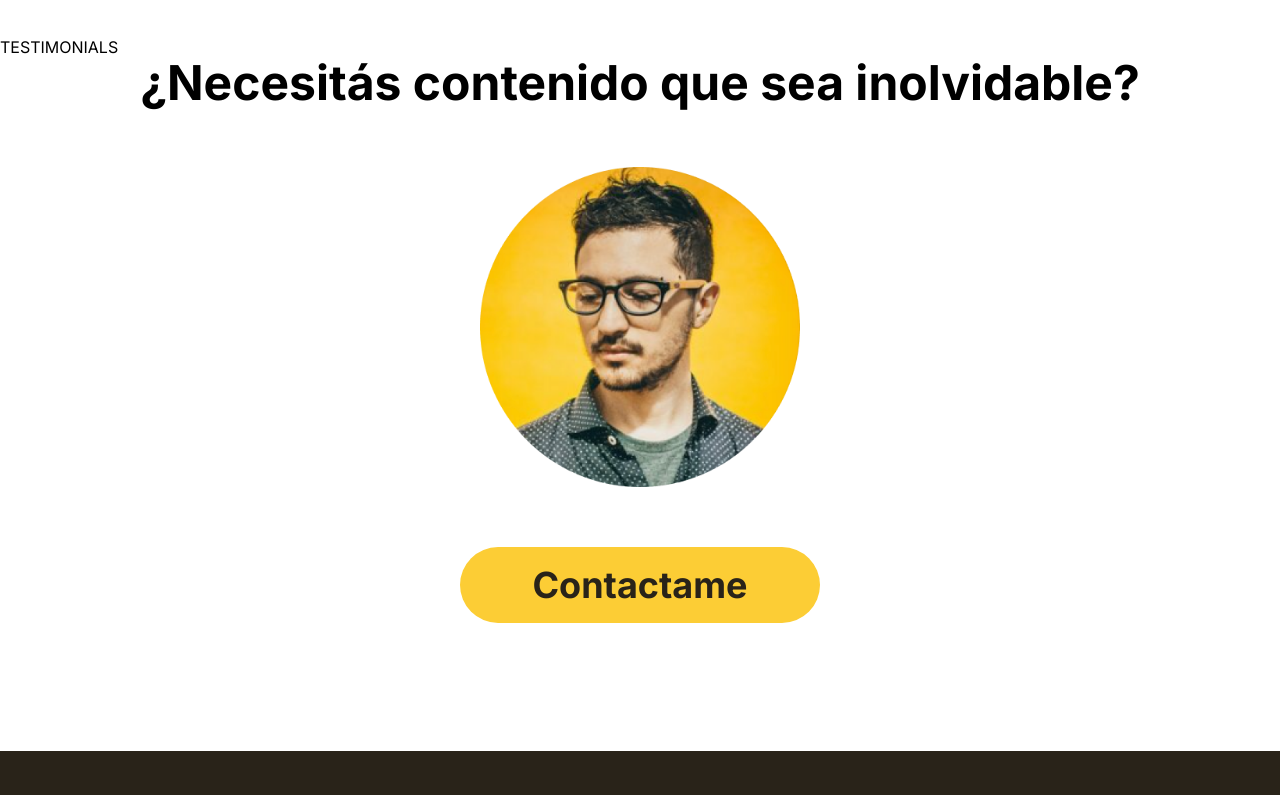
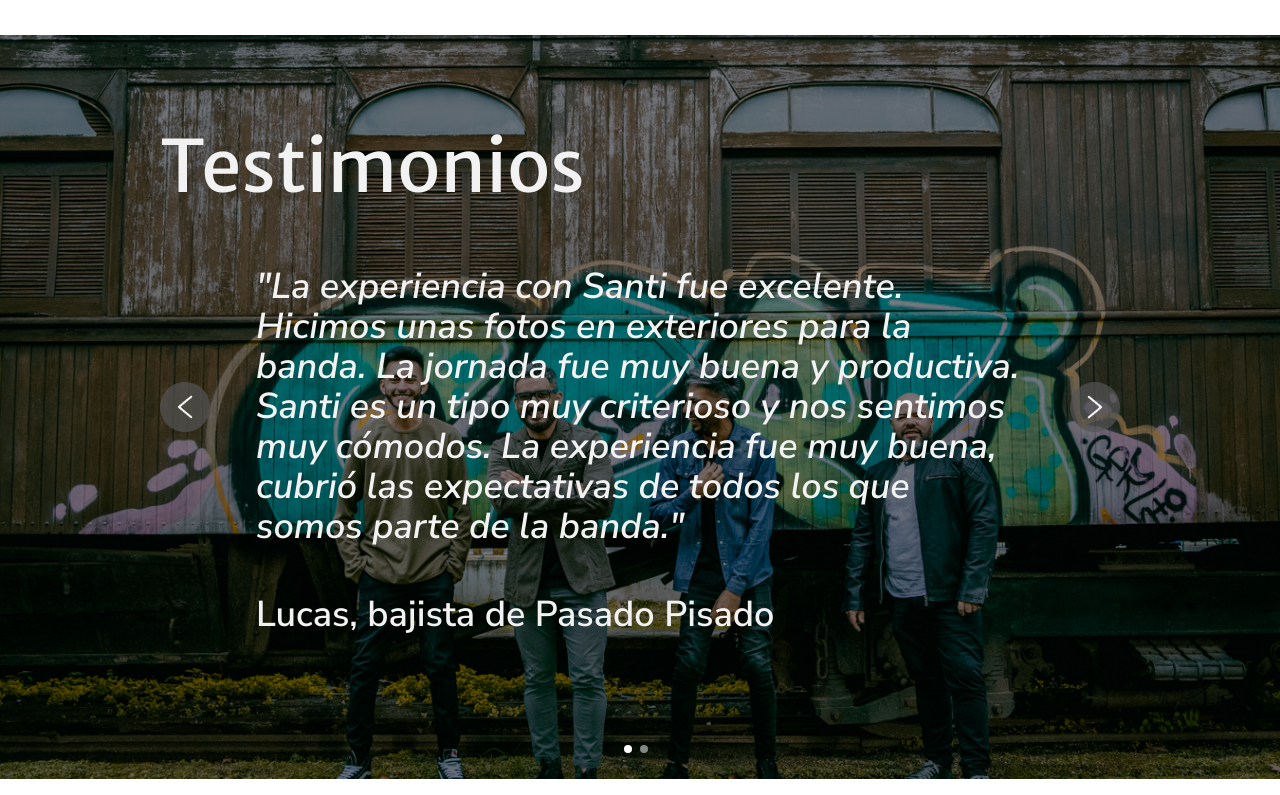
Before and after one commit to FooTalent/Landing-SantiCuoreph, a Next.js app: page / in a window 1280 px wide. Shown: the part 2680-3475 px from the top of the page. Built offline with nearby package versions, Linux system fonts and the light colour scheme.

Commit message:
testimonio terminado

```diff
--- /dev/null
+++ b/src/app/Componentes/Slideshow/Testimonials.tsx
@@ -0,0 +1,105 @@
+"use client";
+import Image from "next/image";
+import React from "react";
+import { Slide } from "react-slideshow-image";
+import "react-slideshow-image/dist/styles.css";
+
+/* Componente de Indicadores */
+const SlideIndicator: React.FC<{ active: boolean }> = ({ active }) => (
+  <span
+    style={{
+      display: "inline-block",
+      width: "8px",
+      height: "8px",
+      borderRadius: "50%",
+      backgroundColor: active ? "#fff" : "rgba(255, 255, 255, 0.5)",
+      marginRight: "8px",
+      cursor: "pointer",
+    }}
+  />
+);
+/* Array con las imagenes que se mostraran, texto principal y texto secundario */
+/**
+ TODO -  OBTENER ESTE LISTADO POR PARAMETRO
+ */
+const slideImages = [
+  {
+    url: "/assets/img/Test1.JPG",
+    caption: `"La experiencia con Santi fue excelente. Hicimos unas fotos en exteriores para la banda. La jornada fue muy buena y productiva. Santi es un tipo muy criterioso y nos sentimos muy cómodos. La experiencia fue muy buena, cubrió las expectativas de todos los que somos parte de la banda."`,
+    caption2: "Lucas, bajista de Pasado Pisado",
+  },
+  {
+    url: "/assets/img/Test2.JPG",
+    caption:
+      '"La experiencia con Santi fue excelente. Hicimos unas fotos en exteriores para la banda. La jornada fue muy buena y productiva. Santi es un tipo muy criterioso y nos sentimos muy cómodos. La experiencia fue muy buena, cubrió las expectativas de todos los que somos parte de la banda."',
+    caption2: "Lucas, bajista de Pasado Pisado",
+  },
+];
+
+/* ESTILOS Y PROPIEDADES DE LOS BOTONES ATRAS Y ADELANTE */
+const buttonStyle = {
+  width: "50px",
+  background: "none",
+  border: "0px",
+};
+const properties = {
+  prevArrow: (
+    <button className="lg:ml-40 ml-4" style={{ ...buttonStyle }}>
+      <Image src="/assets/img/ArrowLeft.png" alt="" width={60} height={60} />
+    </button>
+  ),
+  nextArrow: (
+    <button className="lg:mr-40 mr-4" style={{ ...buttonStyle }}>
+      <Image src="/assets/img/ArrowRight.png" alt="" width={60} height={60} />
+    </button>
+  ),
+};
+
+const Slideshow = () => {
+  return (
+    <div className="slide-container my-10">
+      <Slide autoplay={false} {...properties}>
+        {slideImages.map((slideImage, index) => (
+          <div key={index} className="h-full">
+            <div className="h-full relative flex items-center">
+              <Image
+                src={slideImage.url}
+                alt="Slide"
+                width="0"
+                height="0"
+                sizes="100%"
+                className="w-screen h-[400px] md:h-[744px] object-cover filter brightness-50"
+              />
+              {/* CONTENEDOR DE LOS INDICADORES */}
+              <div
+                style={{
+                  position: "absolute",
+                  bottom: "20px", // Ajusta la posición vertical de los indicadores
+                  left: "50%", // Centra los indicadores horizontalmente
+                  transform: "translateX(-50%)", // Centra los indicadores horizontalmente
+                  zIndex: 10, // Asegura que los indicadores estén encima de la imagen
+                }}
+              >
+                {slideImages.map((_, i) => (
+                  <SlideIndicator key={i} active={i === index} />
+                ))}
+              </div>
+              {/* TEXTO PRINCIPAL Y SECUNDARIO */}
+              <h3 className="text-fondoBlanco font-merriwather font-normal text-2xl md:text-7xl absolute left-4 lg:left-40 top-14 md:top-24">
+                Testimonios
+              </h3>
+              <p className="text-fondoBlanco font-nunitoSans italic font-semibold text-sm md:text-2xl lg:text-4xl absolute md:mx-36 lg:mx-64 mx-20">
+                {slideImage.caption}
+              </p>
+              <p className="text-fondoBlanco font-nunitoSans font-semibold text-sm md:text-2xl lg:text-4xl absolute md:mx-36 lg:mx-64 mx-20 bottom-16 md:bottom-36">
+                {slideImage.caption2}
+              </p>
+            </div>
+          </div>
+        ))}
+      </Slide>
+    </div>
+  );
+};
+
+export default Slideshow;
--- a/src/app/page.tsx
+++ b/src/app/page.tsx
@@ -1,7 +1,7 @@
 import AboutMe from "./Componentes/aboutme/AboutMe";
 import Banner from "./Componentes/Banner";
 import CallToAction from "./Componentes/call-to-action/CallToAction";
-import Testimonials from "./Componentes/Testimonials";
+import Testimonials from "./Componentes/Slideshow/Testimonials";
 import Slideshow from "./Componentes/Slideshow/Slider";
 
 export default function Home() {
```
Also changed, not shown: src/app/Componentes/Banner.tsx (+9 -10 lines), public/assets/img/Test1.JPG (added), public/assets/img/Test2.JPG (added).
